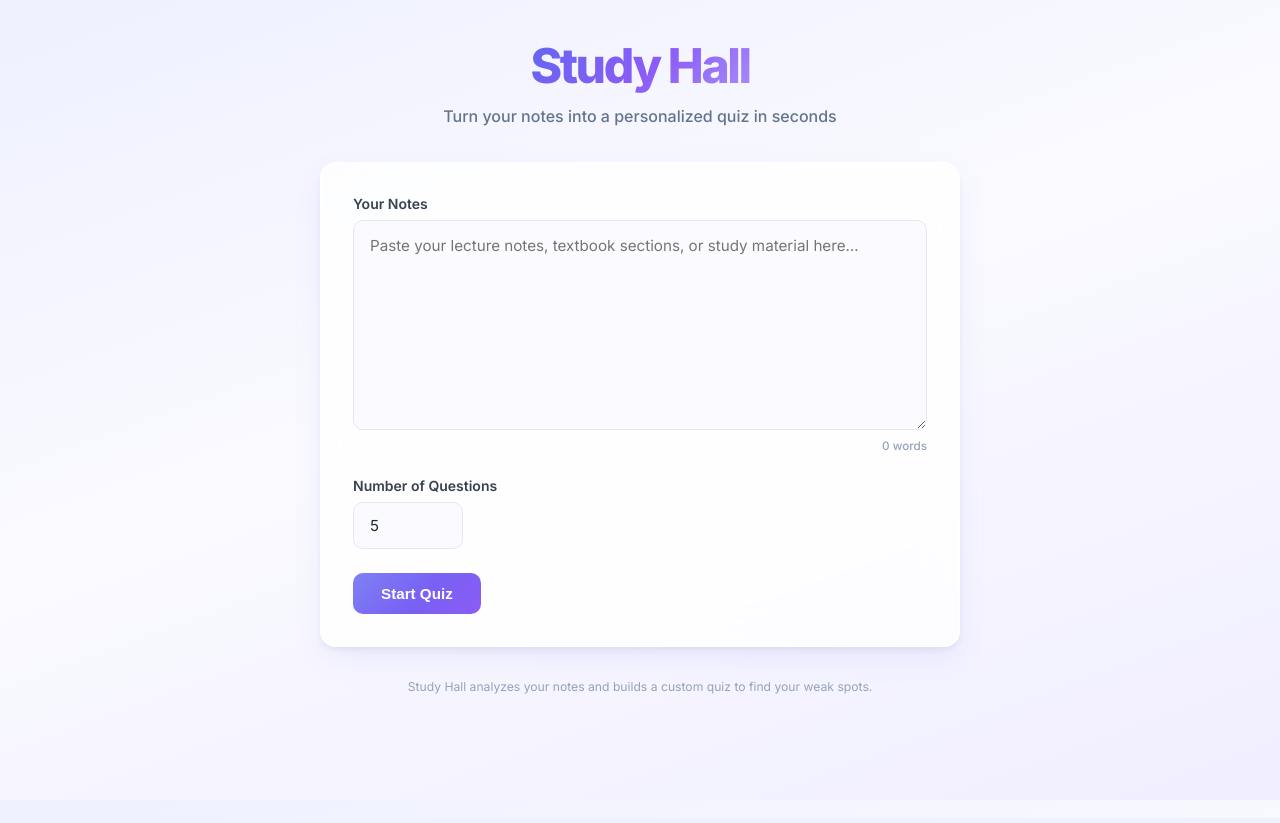
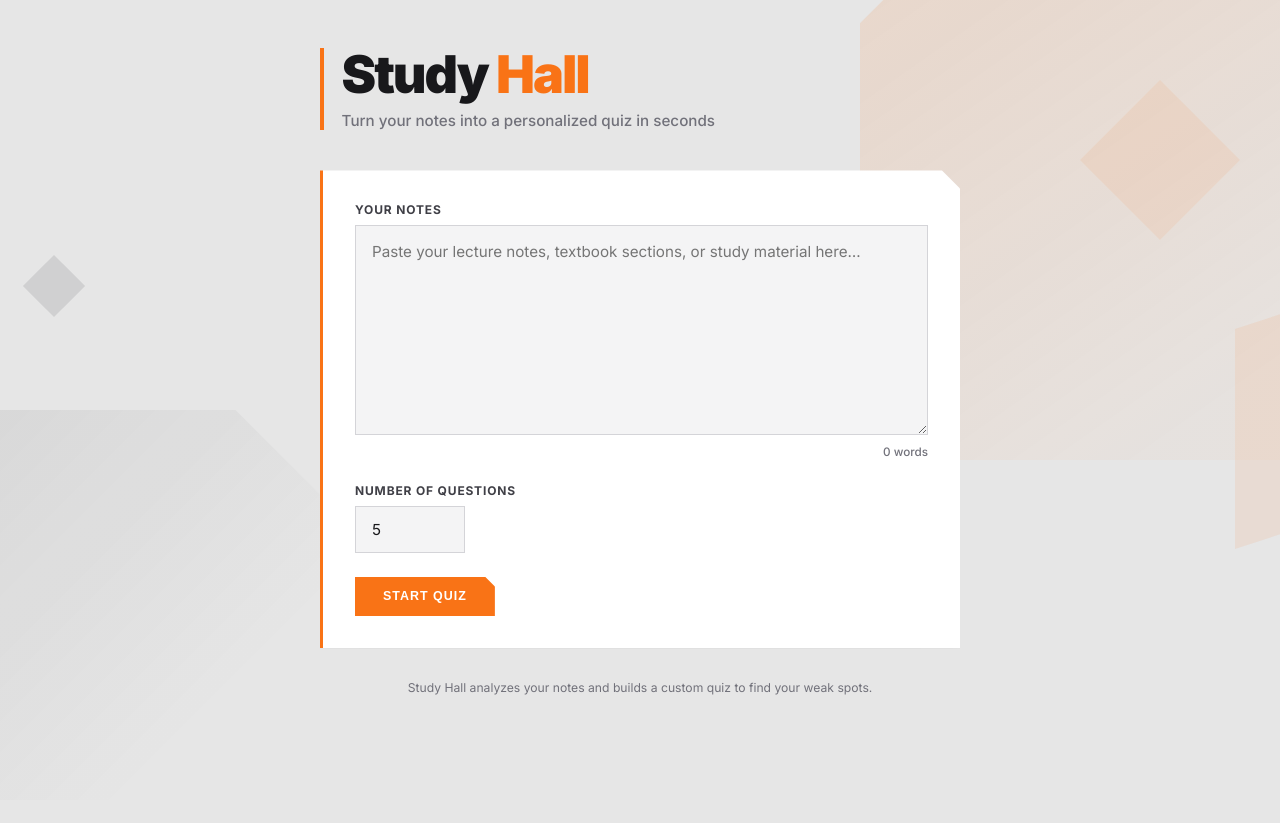
Before and after one commit to Sungam197/study-hall, a Flask app: page / in a window 1280 px wide. Before the commit the page ends 694 px from the top, so only its background shows below. Run offline with Flask 3, Linux system fonts and the light colour scheme.

Commit message:
styling updates

```diff
--- a/Backend/static/style.css
+++ b/Backend/static/style.css
@@ -1,30 +1,102 @@
-@import url('https://fonts.googleapis.com/css2?family=Inter:wght@400;500;600;700;800&display=swap');
+@import url('https://fonts.googleapis.com/css2?family=Inter:wght@400;500;600;700;800;900&display=swap');
 
 *, *::before, *::after { box-sizing: border-box; margin: 0; padding: 0; }
 
 :root {
-  --primary: #6366f1;
-  --primary-dark: #4f46e5;
-  --purple: #8b5cf6;
-  --shadow: 0 4px 6px -1px rgba(0,0,0,0.06), 0 12px 32px -4px rgba(99,102,241,0.1);
-  --shadow-hover: 0 8px 25px -4px rgba(99,102,241,0.22), 0 4px 10px -2px rgba(0,0,0,0.05);
-  --radius: 16px;
+  --orange: #F97316;
+  --orange-dark: #C2410C;
+  --orange-light: #FFEDD5;
+  --grey-900: #18181B;
+  --grey-700: #3F3F46;
+  --grey-500: #71717A;
+  --grey-300: #D4D4D8;
+  --grey-200: #E4E4E7;
+  --grey-100: #F4F4F5;
+  --white: #FFFFFF;
 }
+
+/* ── Geometric Background ────────────────────────────── */
 
 body {
   font-family: 'Inter', -apple-system, BlinkMacSystemFont, sans-serif;
-  background: linear-gradient(160deg, #eef0ff 0%, #fafaff 45%, #f0eeff 100%);
+  background-color: #E6E6E6;
+  background-image: radial-gradient(circle, rgba(0,0,0,0.11) 1.2px, transparent 1.2px);
+  background-size: 28px 28px;
   background-attachment: fixed;
-  color: #1e293b;
+  color: var(--grey-900);
   min-height: 100vh;
   padding-bottom: 5rem;
+  position: relative;
+  overflow-x: hidden;
+}
+
+.geo-bg {
+  position: fixed;
+  inset: 0;
+  pointer-events: none;
+  z-index: 0;
+  overflow: hidden;
+}
+
+.geo { position: absolute; }
+
+/* Large chamfered block — top right */
+.geo-a {
+  top: -100px;
+  right: -140px;
+  width: 560px;
+  height: 560px;
+  background: linear-gradient(145deg, rgba(249,115,22,0.14) 0%, rgba(249,115,22,0.03) 80%);
+  clip-path: polygon(22% 0%, 100% 0%, 100% 78%, 78% 100%, 0% 100%, 0% 22%);
+}
+
+/* Orange diamond — upper right mid */
+.geo-b {
+  top: 80px;
+  right: 40px;
+  width: 160px;
+  height: 160px;
+  background: rgba(249,115,22,0.08);
+  clip-path: polygon(50% 0%, 100% 50%, 50% 100%, 0% 50%);
+}
+
+/* Dark grey chamfered block — bottom left */
+.geo-c {
+  bottom: -90px;
+  left: -110px;
+  width: 480px;
+  height: 480px;
+  background: linear-gradient(135deg, rgba(24,24,27,0.08) 0%, transparent 65%);
+  clip-path: polygon(0% 0%, 72% 0%, 100% 28%, 100% 100%, 28% 100%, 0% 72%);
+}
+
+/* Thin skewed orange bar — right mid */
+.geo-d {
+  top: 40%;
+  right: -10px;
+  width: 55px;
+  height: 220px;
+  background: rgba(249,115,22,0.09);
+  transform: skewY(-18deg);
+}
+
+/* Small rotated square — left mid */
+.geo-e {
+  top: 33%;
+  left: 2.5%;
+  width: 44px;
+  height: 44px;
+  background: rgba(63,63,70,0.13);
+  transform: rotate(45deg);
 }
 
 /* ── Layout ─────────────────────────────────────────── */
 .container {
   max-width: 680px;
   margin: 0 auto;
-  padding: 2.75rem 1.25rem;
+  padding: 3rem 1.25rem;
+  position: relative;
+  z-index: 1;
 }
 
 /* ── Keyframes ───────────────────────────────────────── */
@@ -32,75 +104,64 @@ body {
   from { opacity: 0; transform: translateY(22px); }
   to   { opacity: 1; transform: translateY(0); }
 }
-@keyframes float {
-  0%, 100% { transform: translateY(0); }
-  50%       { transform: translateY(-5px); }
-}
 @keyframes spin {
   to { transform: rotate(360deg); }
 }
 @keyframes ripple-anim {
   to { transform: scale(4); opacity: 0; }
 }
-@keyframes pulse-glow {
-  0%, 100% { box-shadow: 0 0 0 0 rgba(99,102,241,0.4); }
-  50%       { box-shadow: 0 0 0 8px rgba(99,102,241,0); }
-}
 
 /* ── Header ──────────────────────────────────────────── */
 header {
-  text-align: center;
-  margin-bottom: 2.25rem;
+  text-align: left;
+  margin-bottom: 2.5rem;
   animation: fadeInUp 0.5s ease both;
+  padding-left: 1.1rem;
+  border-left: 4px solid var(--orange);
 }
 
 header h1 {
-  font-size: 3rem;
-  font-weight: 800;
-  letter-spacing: -0.05em;
-  background: linear-gradient(135deg, #6366f1 0%, #8b5cf6 55%, #a78bfa 100%);
-  -webkit-background-clip: text;
-  -webkit-text-fill-color: transparent;
-  background-clip: text;
-  display: inline-block;
-  animation: float 4s ease-in-out infinite;
-  line-height: 1.1;
+  font-size: 3.25rem;
+  font-weight: 900;
+  letter-spacing: -0.04em;
+  color: var(--grey-900);
+  line-height: 1.05;
 }
 
+header h1 .accent { color: var(--orange); }
+
 header p {
-  color: #64748b;
+  color: var(--grey-500);
   margin-top: 0.55rem;
-  font-size: 1rem;
+  font-size: 0.95rem;
   font-weight: 500;
   animation: fadeInUp 0.5s 0.08s ease both;
 }
 
 /* ── Cards ───────────────────────────────────────────── */
 .card {
-  background: rgba(255,255,255,0.82);
-  backdrop-filter: blur(16px);
-  -webkit-backdrop-filter: blur(16px);
-  border: 1px solid rgba(255,255,255,0.95);
-  border-radius: var(--radius);
+  background: var(--white);
+  clip-path: polygon(0 0, calc(100% - 18px) 0, 100% 18px, 100% 100%, 0 100%);
   padding: 2rem;
-  box-shadow: var(--shadow);
   margin-bottom: 1.25rem;
-  transition: transform 0.25s cubic-bezier(0.22,1,0.36,1), box-shadow 0.25s ease;
+  border-left: 3px solid var(--orange);
+  filter: drop-shadow(0 2px 4px rgba(0,0,0,0.07)) drop-shadow(0 8px 20px rgba(0,0,0,0.07));
+  transition: transform 0.25s cubic-bezier(0.22,1,0.36,1), filter 0.25s ease;
   animation: fadeInUp 0.5s cubic-bezier(0.22,1,0.36,1) both;
 }
 
 .card:hover {
   transform: translateY(-3px);
-  box-shadow: var(--shadow-hover);
+  filter: drop-shadow(0 6px 18px rgba(249,115,22,0.18)) drop-shadow(0 12px 32px rgba(0,0,0,0.1));
 }
 
 .card h2 {
-  font-size: 0.72rem;
+  font-size: 0.68rem;
   font-weight: 700;
-  color: var(--primary);
+  color: var(--orange);
   margin-bottom: 1.25rem;
   text-transform: uppercase;
-  letter-spacing: 0.08em;
+  letter-spacing: 0.1em;
 }
 
 /* ── Forms ───────────────────────────────────────────── */
@@ -108,31 +169,33 @@ header p {
 
 label {
   display: block;
-  font-size: 0.875rem;
-  font-weight: 600;
-  color: #374151;
+  font-size: 0.75rem;
+  font-weight: 700;
+  color: var(--grey-700);
   margin-bottom: 0.5rem;
+  text-transform: uppercase;
+  letter-spacing: 0.07em;
 }
 
 textarea,
 input[type="number"] {
   width: 100%;
-  border: 1.5px solid #e2e8f0;
-  border-radius: 10px;
+  border: 1.5px solid var(--grey-300);
+  border-radius: 0;
   padding: 0.8rem 1rem;
   font-size: 0.95rem;
   font-family: inherit;
-  color: #1e293b;
-  background: rgba(250,251,255,0.8);
+  color: var(--grey-900);
+  background: var(--grey-100);
   transition: border-color 0.2s, box-shadow 0.2s, background 0.2s;
 }
 
 textarea:focus,
 input[type="number"]:focus {
   outline: none;
-  border-color: var(--primary);
-  background: #fff;
-  box-shadow: 0 0 0 3px rgba(99,102,241,0.13);
+  border-color: var(--orange);
+  background: var(--white);
+  box-shadow: 0 0 0 3px rgba(249,115,22,0.12);
 }
 
 textarea {
@@ -146,13 +209,13 @@ input[type="number"] { max-width: 110px; }
 .word-count {
   text-align: right;
   font-size: 0.73rem;
-  color: #94a3b8;
+  color: var(--grey-500);
   margin-top: 0.35rem;
   font-weight: 500;
   transition: color 0.2s;
 }
 
-.word-count.has-content { color: var(--primary); }
+.word-count.has-content { color: var(--orange); }
 
 /* ── Buttons ─────────────────────────────────────────── */
 .btn {
@@ -160,50 +223,46 @@ input[type="number"] { max-width: 110px; }
   display: inline-flex;
   align-items: center;
   gap: 0.5rem;
-  background: linear-gradient(135deg, #6366f1 0%, #8b5cf6 100%);
+  background: var(--orange);
   color: #fff;
   border: none;
-  border-radius: 10px;
-  padding: 0.75rem 1.75rem;
-  font-size: 0.95rem;
-  font-weight: 600;
+  clip-path: polygon(0 0, calc(100% - 10px) 0, 100% 10px, 100% 100%, 0 100%);
+  padding: 0.8rem 1.75rem;
+  font-size: 0.78rem;
+  font-weight: 700;
   cursor: pointer;
   text-decoration: none;
+  text-transform: uppercase;
+  letter-spacing: 0.08em;
+  transition: transform 0.15s, filter 0.15s, background 0.15s;
   overflow: hidden;
-  transition: transform 0.15s, box-shadow 0.15s, filter 0.15s;
-}
-
-.btn::before {
-  content: '';
-  position: absolute;
-  inset: 0;
-  background: linear-gradient(135deg, rgba(255,255,255,0.18) 0%, transparent 55%);
-  pointer-events: none;
 }
 
 .btn:hover {
   transform: translateY(-2px);
-  box-shadow: 0 8px 24px rgba(99,102,241,0.45);
-  filter: brightness(1.06);
+  background: var(--orange-dark);
+  filter: drop-shadow(0 6px 16px rgba(249,115,22,0.45));
 }
 
 .btn:active {
   transform: translateY(0) scale(0.97);
-  box-shadow: 0 2px 8px rgba(99,102,241,0.3);
+  filter: none;
 }
 
 .btn-secondary {
-  background: #f1f5f9;
-  color: #475569;
+  background: var(--grey-200);
+  color: var(--grey-700);
 }
-.btn-secondary::before { display: none; }
-.btn-secondary:hover { background: #e2e8f0; box-shadow: 0 4px 14px rgba(0,0,0,0.08); filter: none; }
+
+.btn-secondary:hover {
+  background: var(--grey-300);
+  filter: drop-shadow(0 4px 12px rgba(0,0,0,0.1));
+}
 
 .btn:disabled {
-  opacity: 0.7;
+  opacity: 0.6;
   cursor: not-allowed;
   transform: none !important;
-  box-shadow: none !important;
   filter: none !important;
 }
 
@@ -388,21 +450,21 @@ input[type="number"] { max-width: 110px; }
 }
 
 .answer-block label {
-  font-size: 0.68rem;
+  font-size: 0.65rem;
   text-transform: uppercase;
-  letter-spacing: 0.07em;
-  color: #94a3b8;
+  letter-spacing: 0.08em;
+  color: var(--grey-500);
   font-weight: 700;
   margin-bottom: 0.25rem;
 }
 
-.answer-text { font-size: 0.9rem; line-height: 1.6; color: #475569; }
-.answer-text.correct { color: #059669; font-weight: 500; }
+.answer-text { font-size: 0.9rem; line-height: 1.6; color: var(--grey-700); }
+.answer-text.correct { color: #059669; font-weight: 600; }
 
 /* ── Footer note ─────────────────────────────────────── */
 .footer-note {
   text-align: center;
   font-size: 0.76rem;
-  color: #94a3b8;
+  color: var(--grey-500);
   margin-top: 2rem;
 }
--- a/Backend/templates/index.html
+++ b/Backend/templates/index.html
@@ -7,9 +7,16 @@
   <link rel="stylesheet" href="{{ url_for('static', filename='style.css') }}">
 </head>
 <body>
+  <div class="geo-bg" aria-hidden="true">
+    <div class="geo geo-a"></div>
+    <div class="geo geo-b"></div>
+    <div class="geo geo-c"></div>
+    <div class="geo geo-d"></div>
+    <div class="geo geo-e"></div>
+  </div>
   <div class="container">
     <header>
-      <h1>Study Hall</h1>
+      <h1>Study <span class="accent">Hall</span></h1>
       <p>Turn your notes into a personalized quiz in seconds</p>
     </header>
 
```
Also changed, not shown: other parts of Backend/static/style.css (+42 -39 lines).
